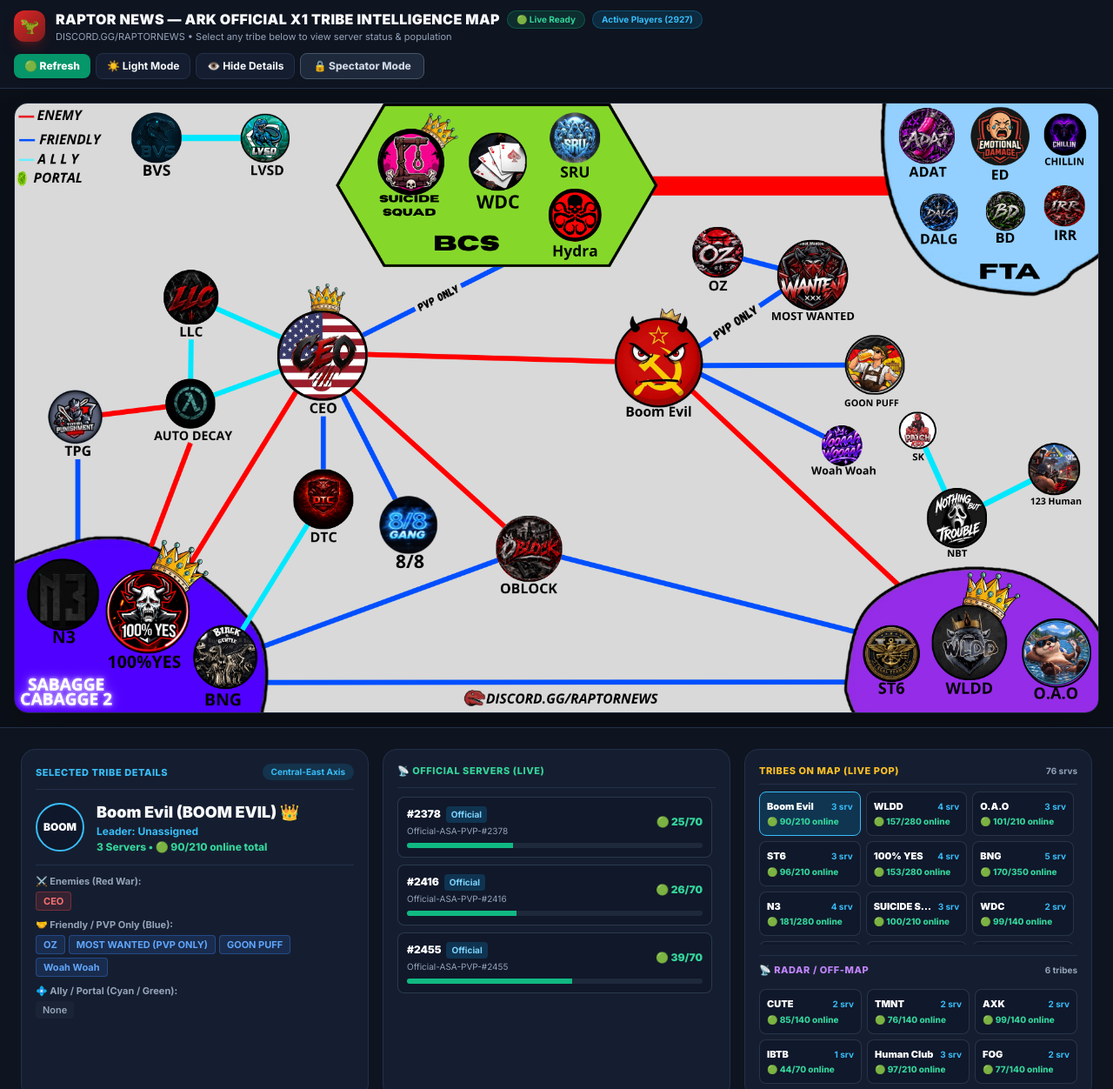
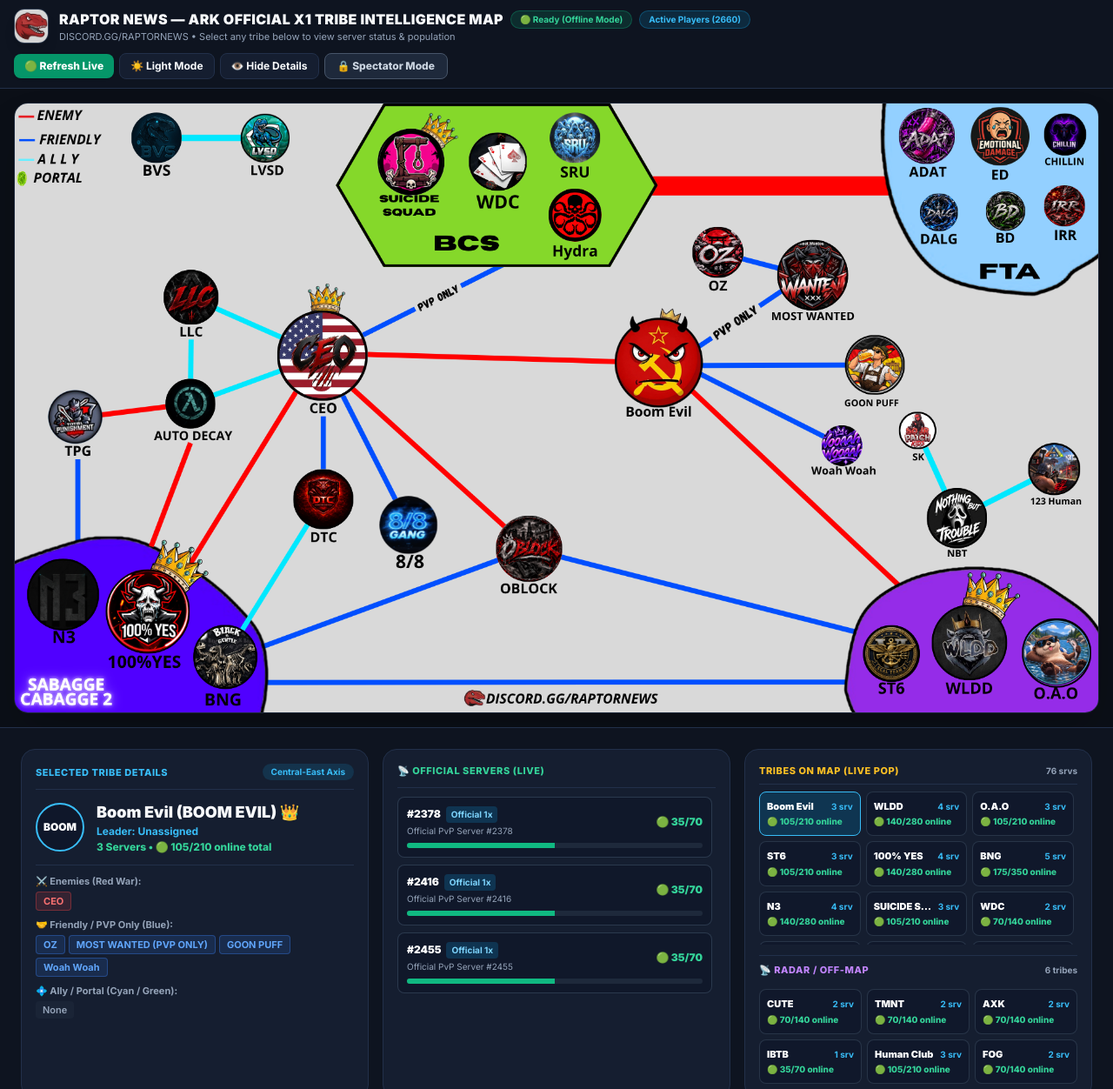
Before and after one commit to abdelchaki55-crypto/web-mapa, a plain HTML site: page index.html in a window 1280 px wide. Shown: the top 1252 px of the page at 87% size. Drawn offline with nearby package versions, Linux system fonts and the light colour scheme; no server answers.

Commit message:
Add files via upload

```diff
--- a/index.html
+++ b/index.html
@@ -95,17 +95,18 @@
   <!-- Top Control Bar -->
   <header class="topbar px-4 py-2.5 flex flex-wrap items-center justify-between gap-2.5 z-20">
     <div class="flex items-center gap-3">
-      <div class="w-9 h-9 rounded-xl bg-gradient-to-br from-red-600 to-red-900 flex items-center justify-center text-lg shadow-lg shadow-red-900/40">
-        🦖
+      <div class="w-10 h-10 rounded-xl overflow-hidden bg-slate-900 border border-slate-700 flex items-center justify-center shadow-lg shrink-0">
+        <img src="logo.jpg" alt="Raptor News" class="w-full h-full object-cover" onerror="this.style.display='none'; this.nextElementSibling.style.display='flex';" />
+        <span class="hidden text-lg">🦖</span>
       </div>
       <div>
         <div class="flex flex-wrap items-center gap-2">
           <h1 class="font-black text-sm sm:text-base tracking-wide uppercase">Raptor News — ARK Official x1 Tribe Intelligence Map</h1>
           <span id="live-status-pill" class="text-[10px] font-bold px-2.5 py-0.5 rounded-full bg-emerald-500/15 text-emerald-400 border border-emerald-500/30">
-            🟢 Live Ready
+            🟢 Live Active
           </span>
           <span id="global-x1-players" class="text-[10px] font-bold px-2.5 py-0.5 rounded-full bg-sky-500/15 text-sky-400 border border-sky-500/30">
-            Active Players (540)
+            Active Players (...)
           </span>
         </div>
         <p class="text-[11px]" style="color: var(--text-muted);">DISCORD.GG/RAPTORNEWS • Select any tribe below to view server status & population</p>
@@ -113,8 +114,8 @@
     </div>
 
     <div class="flex flex-wrap items-center gap-1.5">
-      <button onclick="window.refreshData()" class="px-3 py-1.5 rounded-lg text-xs font-extrabold bg-emerald-600 hover:bg-emerald-500 text-white shadow transition">
-        🟢 Refresh
+      <button onclick="window.syncOfficialServers(true)" class="px-3 py-1.5 rounded-lg text-xs font-extrabold bg-emerald-600 hover:bg-emerald-500 text-white shadow transition">
+        🟢 Refresh Live
       </button>
       <button id="btn-theme" onclick="window.toggleTheme()" class="ui-card px-3 py-1.5 rounded-lg text-xs font-bold hover:border-amber-400 transition">
         ☀️ Light Mode
@@ -549,21 +550,7 @@
       }
     };
 
-    let serverCache = {};
-    Object.keys(TRIBE_DB).forEach(id => {
-      (TRIBE_DB[id].defaultServers || []).forEach(srv => {
-        const clean = srv.replace(/[?¿#]/g, '').trim();
-        if (!serverCache[clean]) {
-          serverCache[clean] = {
-            name: `Official-ASA-PVP-#${clean}`,
-            NumPlayers: Math.floor(Math.random() * 30) + 25,
-            MaxPlayers: 70,
-            status: 'online'
-          };
-        }
-      });
-    });
-
+    let officialServersData = [];
     let currentTribe = 'boom_evil';
     let lightMode = false;
     let isAdmin = localStorage.getItem('rn_is_admin') === 'true';
@@ -633,12 +620,6 @@
     function setTribeServers(id, list) {
       const clean = [...new Set(list.map(s => String(s).trim()).filter(Boolean))];
       localStorage.setItem('rn_servers_v3_' + id, JSON.stringify(clean));
-      clean.forEach(s => {
-        const num = s.replace(/[?¿#]/g, '').trim();
-        if (!serverCache[num]) {
-          serverCache[num] = { name: `Official-ASA-#${num}`, NumPlayers: 40, MaxPlayers: 70, status: 'online' };
-        }
-      });
       renderQuickTrackedList();
       if (currentTribe === id) window.selectTribe(id);
     }
@@ -675,8 +656,23 @@
       return { raw: str, cleanNum, isUncertain };
     }
 
+    function findServerMatch(serverToken) {
+      const { cleanNum } = parseServerToken(serverToken);
+      if (!cleanNum || !officialServersData.length) return null;
+      const regex = new RegExp('(?:[^0-9]|^)' + cleanNum + '$');
+      const match = officialServersData.find(s => {
+        const name = String(s.Name || s.SessionName || s.name || '');
+        return regex.test(name) || name.includes(cleanNum);
+      });
+      return match ? {
+        name: match.Name || match.SessionName || match.name || `Server #${cleanNum}`,
+        NumPlayers: Number(match.NumPlayers ?? match.players ?? 0),
+        MaxPlayers: Number(match.MaxPlayers ?? match.maxPlayers ?? 70)
+      } : null;
+    }
+
     function extractMapLabel(sessionName) {
-      if (!sessionName) return 'Official';
+      if (!sessionName) return 'Official 1x';
       if (/Island/i.test(sessionName)) return 'The Island';
       if (/Scorched/i.test(sessionName)) return 'Scorched Earth';
       if (/Center/i.test(sessionName)) return 'The Center';
@@ -685,13 +681,45 @@
       if (/Ragnarok/i.test(sessionName)) return 'Ragnarok';
       if (/Valguero/i.test(sessionName)) return 'Valguero';
       if (/Astraeos/i.test(sessionName)) return 'Astraeos';
-      return 'Official';
+      return 'Official 1x';
     }
 
-    window.refreshData = function() {
-      notify('🟢 Data refreshed successfully');
+    window.syncOfficialServers = async function(manual = false) {
+      const pill = document.getElementById('live-status-pill');
+      if (pill) {
+        pill.className = 'text-[10px] font-bold px-2.5 py-0.5 rounded-full bg-amber-500/15 text-amber-400 border border-amber-500/30';
+        pill.textContent = '⏳ Loading Live...';
+      }
+
+      const url = 'https://cdn2.arkdedicated.com/servers/asa/officialserverlist.json';
+      const proxies = [
+        `https://api.allorigins.win/raw?url=${encodeURIComponent(url)}`,
+        `https://corsproxy.io/?${encodeURIComponent(url)}`
+      ];
+
+      let dataLoaded = false;
+      for (const pUrl of proxies) {
+        try {
+          const res = await fetch(pUrl, { cache: 'no-store' });
+          if (res.ok) {
+            const json = await res.json();
+            if (Array.isArray(json) && json.length > 0) {
+              officialServersData = json;
+              dataLoaded = true;
+              break;
+            }
+          }
+        } catch (e) {}
+      }
+
+      if (pill) {
+        pill.className = 'text-[10px] font-bold px-2.5 py-0.5 rounded-full bg-emerald-500/15 text-emerald-400 border border-emerald-500/30';
+        pill.textContent = dataLoaded ? '🟢 Live Active' : '🟢 Ready (Offline Mode)';
+      }
+
       renderQuickTrackedList();
       window.selectTribe(currentTribe);
+      if (manual) notify(dataLoaded ? '✅ Servers updated live' : '⚠️ Using offline cache');
     };
 
     function renderPills(containerId, list, colorClasses) {
@@ -743,15 +771,12 @@
 
         breakdownEl.innerHTML = servers.map(rawToken => {
           const { raw, cleanNum, isUncertain } = parseServerToken(rawToken);
-          if (!serverCache[cleanNum]) {
-            serverCache[cleanNum] = { name: `Official-ASA-#${cleanNum}`, NumPlayers: 42, MaxPlayers: 70, status: 'online' };
-          }
-          const match = serverCache[cleanNum];
-          const p = Number(match.NumPlayers ?? 42);
-          const m = Number(match.MaxPlayers ?? 70);
+          const match = findServerMatch(cleanNum);
+          const p = match ? match.NumPlayers : 35;
+          const m = match ? match.MaxPlayers : 70;
           const pct = Math.min(100, Math.round((p / m) * 100));
           const isCapped = p >= 68;
-          const fullName = match.name || `Server #${cleanNum}`;
+          const fullName = match ? match.name : `Official PvP Server #${cleanNum}`;
           const mapName = extractMapLabel(fullName);
           totalPlayers += p;
           totalMax += m;
@@ -813,14 +838,11 @@
         let anyLive = false;
         let anyCapped = false;
         servers.forEach(num => {
-          const { cleanNum } = parseServerToken(num);
-          if (!serverCache[cleanNum]) {
-            serverCache[cleanNum] = { name: `Official-#${cleanNum}`, NumPlayers: 42, MaxPlayers: 70 };
-          }
-          const match = serverCache[cleanNum];
-          const p = Number(match.NumPlayers ?? 42);
+          const match = findServerMatch(num);
+          const p = match ? match.NumPlayers : 35;
+          const m = match ? match.MaxPlayers : 70;
           pSum += p;
-          mSum += Number(match.MaxPlayers ?? 70);
+          mSum += m;
           anyLive = true;
           globalTotal += p;
           totalTracked++;
@@ -914,6 +936,7 @@
       checkAdminStateOnLoad();
       renderQuickTrackedList();
       window.selectTribe('boom_evil');
+      window.syncOfficialServers(false);
     });
   </script>
 </body>
```
